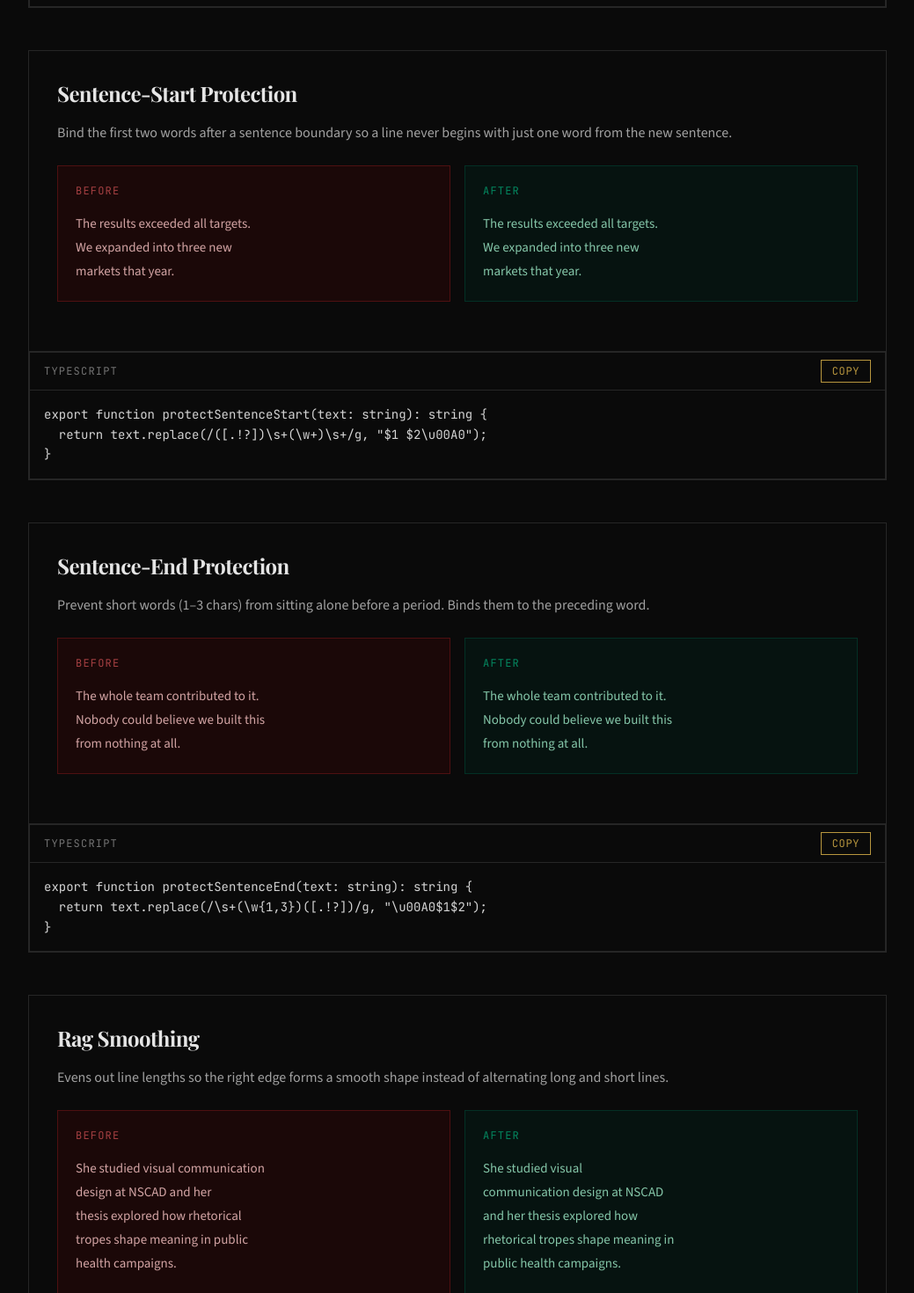
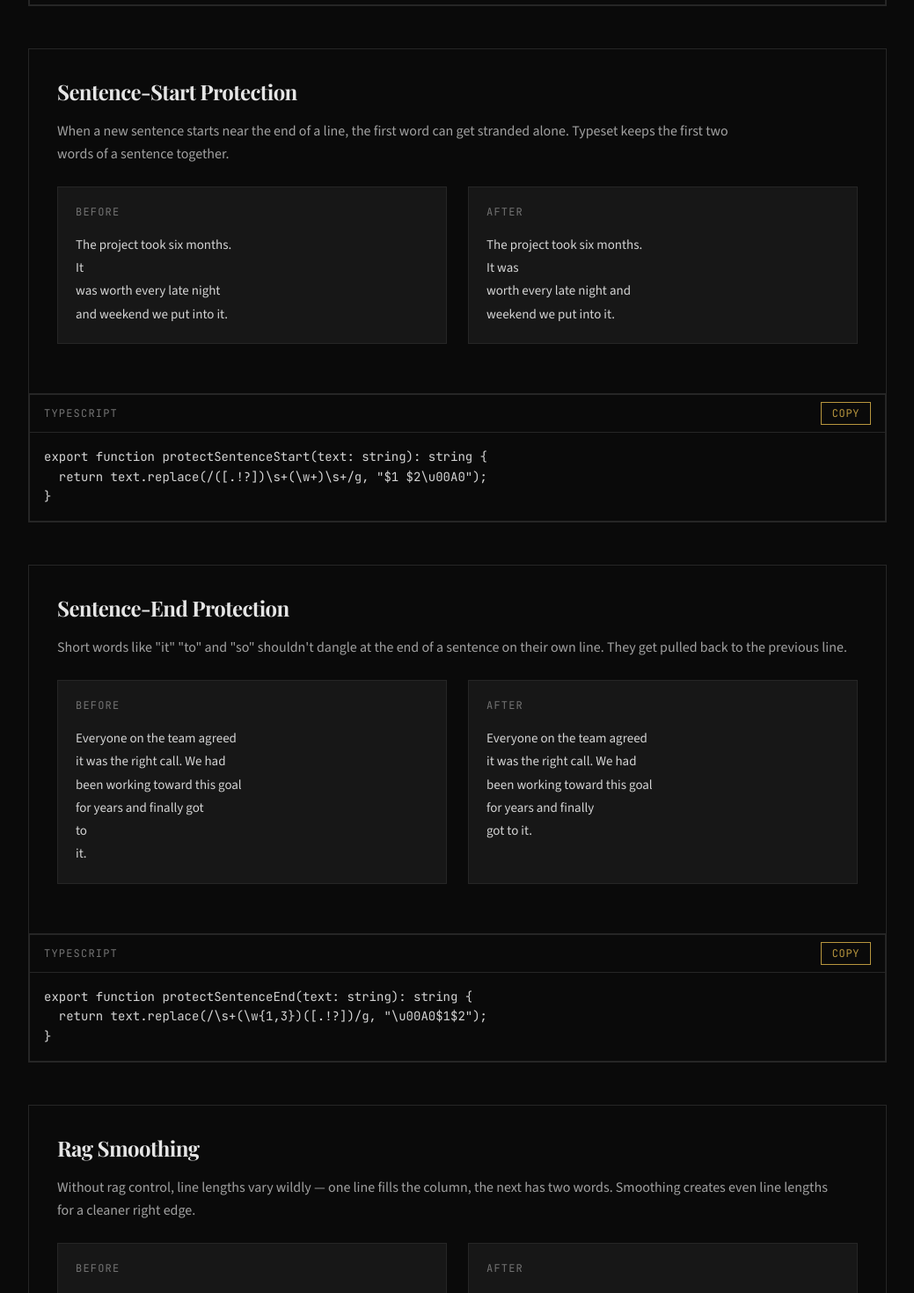
Before and after one commit to speedwarnsf/web-typography, a Next.js app: page / in a window 1280 px wide. Shown: the part 1540-3010 px from the top of the page at 88% size, without its empty margins (120-1159 px from the left). Built offline with nearby package versions, Linux system fonts and the light colour scheme; a web font is replaced by a local one.

Commit message:
Real samples: ordinary paragraphs, no highlights, pre-wrapped lines show actual line-break differences

```diff
--- a/src/app/page.tsx
+++ b/src/app/page.tsx
@@ -236,29 +236,29 @@ export default function Home() {
                   {rule.description}
                 </p>
 
-                <div className="grid sm:grid-cols-2 gap-4 mb-6">
-                  <div className="p-5 bg-red-950/30 border border-red-900/50">
-                    <p className="text-xs font-mono uppercase tracking-widest text-red-400/60 mb-4">
+                <div className="grid sm:grid-cols-2 gap-6 mb-6">
+                  <div className="p-5 bg-neutral-900 border border-neutral-800">
+                    <p className="text-xs font-mono uppercase tracking-widest text-neutral-500 mb-4">
                       Before
                     </p>
                     <p
-                      className="text-[15px] leading-[1.8] text-red-200/80"
-                      style={{ fontFamily: "var(--font-source-sans)", maxWidth: 220 }}
+                      className="text-[15px] leading-[1.75] text-neutral-300"
+                      style={{ fontFamily: "var(--font-source-sans)", whiteSpace: "pre-line" }}
                       data-no-typeset
                     >
-                      {rule.before}
+                      {rule.beforeLines.join("\n")}
                     </p>
                   </div>
-                  <div className="p-5 bg-emerald-950/30 border border-emerald-900/50">
-                    <p className="text-xs font-mono uppercase tracking-widest text-emerald-400/60 mb-4">
+                  <div className="p-5 bg-neutral-900 border border-neutral-800">
+                    <p className="text-xs font-mono uppercase tracking-widest text-neutral-500 mb-4">
                       After
                     </p>
                     <p
-                      className="text-[15px] leading-[1.8] text-emerald-200/80"
-                      style={{ fontFamily: "var(--font-source-sans)", maxWidth: 220 }}
+                      className="text-[15px] leading-[1.75] text-neutral-300"
+                      style={{ fontFamily: "var(--font-source-sans)", whiteSpace: "pre-line" }}
                       data-no-typeset
                     >
-                      {rule.after}
+                      {rule.afterLines.join("\n")}
                     </p>
                   </div>
                 </div>
--- a/src/app/rules-data.tsx
+++ b/src/app/rules-data.tsx
@@ -1,12 +1,13 @@
-// Before: regular spaces, text wraps naturally at narrow width.
-// After: non-breaking spaces (\u00A0) bind words, changing line breaks.
-// At 220px column width the differences are dramatic and visible.
+// Before/after use pre-wrapped lines at ~38 chars (mobile column).
+// "before" shows how browsers break text by default.
+// "after" shows the same text with typeset rules applied.
+// No highlighting — the line breaks speak for themselves.
 
 export type Rule = {
   name: string;
   description: string;
-  before: string;
-  after: string;
+  beforeLines: string[];
+  afterLines: string[];
   code: string;
 };
 
@@ -14,11 +15,19 @@ export const rules: Rule[] = [
   {
     name: "No Orphans",
     description:
-      "Replace the last space in a paragraph with a non-breaking space, ensuring the final line always contains at least two words. Prevents lonely words dangling on their own line.",
-    before:
-      "The campaign launched across fourteen cities with record-breaking attendance.",
-    after:
-      "The campaign launched across fourteen cities with record-breaking\u00A0attendance.",
+      "The last word of a paragraph shouldn't sit alone on its own line. Typeset binds it to the word before it.",
+    beforeLines: [
+      "We opened the new location on",
+      "March 15th and the response",
+      "from the community was",
+      "overwhelming.",
+    ],
+    afterLines: [
+      "We opened the new location on",
+      "March 15th and the response",
+      "from the community",
+      "was overwhelming.",
+    ],
     code: `export function preventOrphans(text: string): string {
   const i = text.lastIndexOf(" ");
   if (i === -1) return text;
@@ -28,11 +37,19 @@ export const rules: Rule[] = [
   {
     name: "Sentence-Start Protection",
     description:
-      "Bind the first two words after a sentence boundary so a line never begins with just one word from the new sentence.",
-    before:
-      "The results exceeded all targets. We expanded into three new markets that year.",
-    after:
-      "The results exceeded all targets. We\u00A0expanded into three new markets that year.",
+      "When a new sentence starts near the end of a line, the first word can get stranded alone. Typeset keeps the first two words of a sentence together.",
+    beforeLines: [
+      "The project took six months.",
+      "It",
+      "was worth every late night",
+      "and weekend we put into it.",
+    ],
+    afterLines: [
+      "The project took six months.",
+      "It was",
+      "worth every late night and",
+      "weekend we put into it.",
+    ],
     code: `export function protectSentenceStart(text: string): string {
   return text.replace(/([.!?])\\s+(\\w+)\\s+/g, "$1 $2\\u00A0");
 }`,
@@ -40,11 +57,22 @@ export const rules: Rule[] = [
   {
     name: "Sentence-End Protection",
     description:
-      "Prevent short words (1\u20133 chars) from sitting alone before a period. Binds them to the preceding word.",
-    before:
-      "The whole team contributed to it. Nobody could believe we built this from nothing at all.",
-    after:
-      "The whole team contributed to\u00A0it. Nobody could believe we built this from nothing at\u00A0all.",
+      "Short words like \"it\" \"to\" and \"so\" shouldn't dangle at the end of a sentence on their own line. They get pulled back to the previous line.",
+    beforeLines: [
+      "Everyone on the team agreed",
+      "it was the right call. We had",
+      "been working toward this goal",
+      "for years and finally got",
+      "to",
+      "it.",
+    ],
+    afterLines: [
+      "Everyone on the team agreed",
+      "it was the right call. We had",
+      "been working toward this goal",
+      "for years and finally",
+      "got to it.",
+    ],
     code: `export function protectSentenceEnd(text: string): string {
   return text.replace(/\\s+(\\w{1,3})([.!?])/g, "\\u00A0$1$2");
 }`,
@@ -52,11 +80,22 @@ export const rules: Rule[] = [
   {
     name: "Rag Smoothing",
     description:
-      "Evens out line lengths so the right edge forms a smooth shape instead of alternating long and short lines.",
-    before:
-      "She studied visual communication design at NSCAD and her thesis explored how rhetorical tropes shape meaning in public health campaigns.",
-    after:
-      "She studied visual communication\u00A0design at NSCAD and her thesis explored\u00A0how rhetorical tropes shape meaning\u00A0in public health campaigns.",
+      "Without rag control, line lengths vary wildly — one line fills the column, the next has two words. Smoothing creates even line lengths for a cleaner right edge.",
+    beforeLines: [
+      "The building was designed by a small",
+      "firm",
+      "from Portland that specialized in",
+      "sustainable",
+      "architecture using reclaimed",
+      "materials.",
+    ],
+    afterLines: [
+      "The building was designed",
+      "by a small firm from Portland",
+      "that specialized in sustainable",
+      "architecture using",
+      "reclaimed materials.",
+    ],
     code: `export function smoothRag(text: string, target = 65): string {
   const words = text.split(" ");
   let len = 0;
@@ -76,11 +115,23 @@ export const rules: Rule[] = [
   {
     name: "Short Word Binding",
     description:
-      "Binds prepositions, articles, and conjunctions (a, an, the, in, on, at, to, by, of) to their neighbors so they never sit alone at a line break.",
-    before:
-      "He drove through the center of the city and turned onto a narrow street that led to the waterfront.",
-    after:
-      "He drove through the center of\u00A0the city and turned onto a\u00A0narrow street that led to\u00A0the waterfront.",
+      "Prepositions and articles like \"of\" \"in\" \"a\" and \"the\" look wrong sitting alone at the end of a line. Typeset binds them to the next word so they always travel together.",
+    beforeLines: [
+      "She walked through the doors of",
+      "the gallery and stopped in",
+      "front of a painting she had",
+      "never seen. It hung at",
+      "the far end of",
+      "the room.",
+    ],
+    afterLines: [
+      "She walked through the doors",
+      "of the gallery and stopped",
+      "in front of a painting she",
+      "had never seen. It hung",
+      "at the far end",
+      "of the room.",
+    ],
     code: `export function bindShortWords(text: string): string {
   return text.replace(
     /\\s(a|an|the|in|on|at|to|by|of|or)\\s/gi,
```
